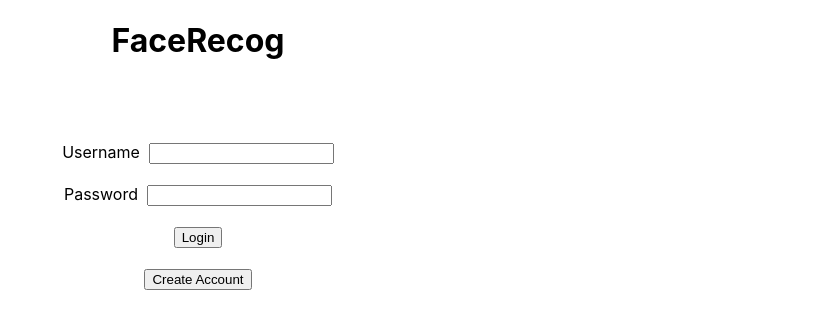
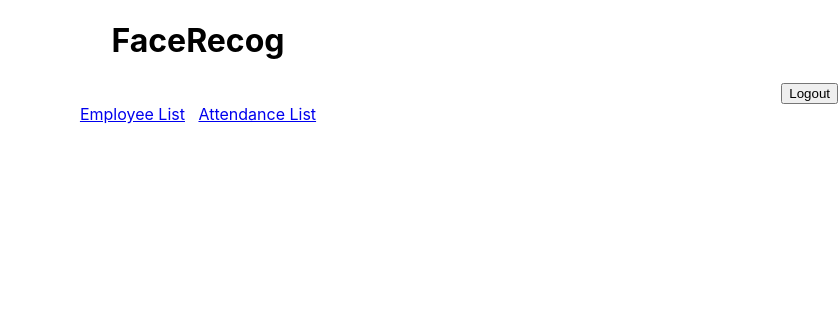
Before and after one commit to ajinkyarox/FaceRecog, a React (Create React App) app in the folder React/fc-react/: page /Main in a window 1280 px wide. Shown: the top 328 px of the page, without its empty margins (442-1280 px from the left). Built offline with nearby package versions, Linux system fonts and the light colour scheme.

Commit message:
Added Route Navigation

```diff
--- a/React/fc-react/src/Login.js
+++ b/React/fc-react/src/Login.js
@@ -4,7 +4,8 @@ import { Route,Redirect ,Link} from  'react-router-dom'
 import Modal from './LoginCred'
 import EmpList from './EmpList'
 import AttendanceList from './AttendanceList'
-
+import { Button } from 'react-bootstrap';
+import history from './history';
 
 const MainLayout = () => (
     <div className="content">
@@ -56,7 +57,7 @@ handleSubmit(e){
             this.setState({ navigate: true});
             localStorage.setItem('loginStatus',true)
             console.log(this.state.navigate)
-
+            history.push('/Main')
            }
            else{
             this.setState({ navigate: false});
@@ -108,7 +109,7 @@ showModal = e => {
             <div align="center">
 
 
-{this.state.navigate ? (<Main/>):(
+
 
     <div>
 
@@ -126,10 +127,10 @@ showModal = e => {
 
 
     <br></br><br></br>
-    <button onClick={ this.showModal}>Create Account</button>
+    <Button variant="btn btn-success" onClick={ this.showModal}>Create Account</Button>
 <Modal show={this.state.show}/>
         </div>
-)}
+
             </div>
         )
     }
--- a/React/fc-react/src/Main.js
+++ b/React/fc-react/src/Main.js
@@ -3,6 +3,7 @@ import EmpList from './EmpList'
 import AttendanceList from './AttendanceList'
 import { Route,withRouter, Redirect } from  'react-router-dom'
 import {Navbar,Nav,Container} from 'react-bootstrap'
+import history from './history';
 
 const EmpLayout = () => (
     <div className="content">
@@ -48,7 +49,8 @@ navToAttList(e){
 logout(e)
 {
    localStorage.setItem('loginStatus',false)
-   window.location.reload(true);
+   history.push('/')
+
 }
 render(){
 
--- /dev/null
+++ b/React/fc-react/src/Navbar.css
@@ -0,0 +1,3 @@
+.btn-space {
+    margin-right: 5px;
+}
--- /dev/null
+++ b/React/fc-react/src/Navigation.js
@@ -0,0 +1,13 @@
+import React from 'react';
+import './Navbar.css';
+import { Navbar, Nav, Form, Button } from 'react-bootstrap';
+import { withRouter } from 'react-router-dom';
+
+const Navigation = (props) => {
+    console.log(props);
+    return (
+        <h1>FaceRecog</h1>
+    )
+}
+
+export default withRouter(Navigation);
--- /dev/null
+++ b/React/fc-react/src/Routes.js
@@ -0,0 +1,22 @@
+import React, { Component } from "react";
+import { Router, Switch, Route } from "react-router-dom";
+import history from './history';
+import Login from "./Login";
+import Main from "./Main";
+import EmpList from "./EmpList";
+import AttendanceList from "./AttendanceList";
+
+export default class Routes extends Component {
+    render() {
+        return (
+            <Router history={history}>
+                <Switch>
+                    <Route path="/" exact component={Login} />
+                    <Route path="/Main" component={Main} />
+                    <Route path="/EmpList" component={EmpList} />
+                    <Route path="/AttendanceList" component={AttendanceList} />
+                </Switch>
+            </Router>
+        )
+    }
+}
--- /dev/null
+++ b/React/fc-react/src/history.js
@@ -0,0 +1,3 @@
+import { createBrowserHistory as history} from 'history';
+
+export default history();
--- a/React/fc-react/src/index.js
+++ b/React/fc-react/src/index.js
@@ -3,9 +3,17 @@ import ReactDOM from 'react-dom';
 import './index.css';
 import App from './App';
 import * as serviceWorker from './serviceWorker';
+import Routes from './Routes';
+import { BrowserRouter as Router } from 'react-router-dom';
+import Navigation from './Navigation';
 
 
-ReactDOM.render(<App />, document.getElementById('root'));
+ReactDOM.render(<Router>
+    <div className="App">
+        <Navigation />
+        <Routes />
+    </div>
+</Router>, document.getElementById('root'));
 
 // If you want your app to work offline and load faster, you can change
 // unregister() to register() below. Note this comes with some pitfalls.
```
